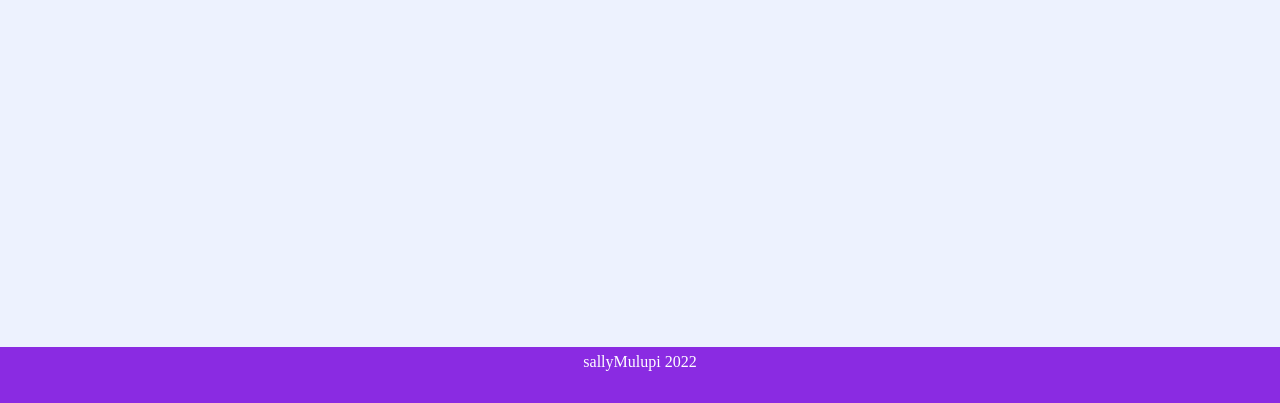
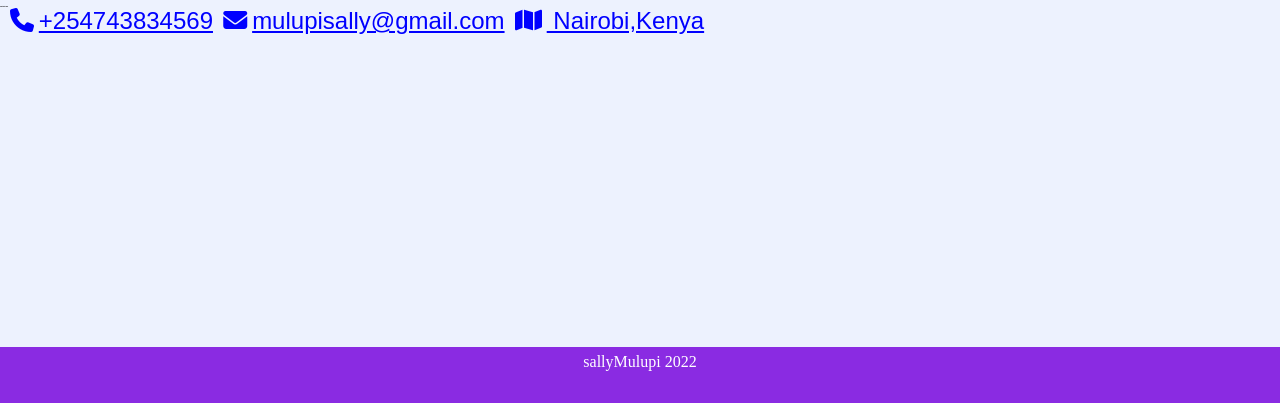
Before and after one commit to SallyMulupi/SALLY-MULUPI-S-PORTFOLIO, a plain HTML site: page index.html in a window 1280 px wide. Shown: the part 453-856 px from the top of the page. Drawn offline with nearby package versions, Linux system fonts and the light colour scheme.

Commit message:
add contact

```diff
--- a/index.html
+++ b/index.html
@@ -62,6 +62,7 @@
             <img src="./images/profile pic.png" class="man-img">
 
         </div>
+
         <div class="social">
             <a href="#"> <i class="fab fa-facebook-f"></i></a>
             <a href="#"> <i class="fab fa-twitter"></i></a>
@@ -69,6 +70,13 @@
             <a href="#"> <i class="fab fa-linkedin"></i></a>
             <a href="#"> <i class="fab fa-github"></i></a>
 
+        </div>
+        <div class="social">
+            <h3>Contact Info</h3>
+            <a href="tel:+254743834569"> <i class="fas fa-phone"></i>+254743834569</a>
+
+            <a href="mailto:mulupisally@gmail.com"> <i class="fas fa-envelope"></i>mulupisally@gmail.com</a>
+            <a href="#"> <i class="fas fa-map"></i> Nairobi,Kenya </a>
         </div>
 
 
--- a/style.css
+++ b/style.css
@@ -105,6 +105,7 @@
                     padding: 1rem 0;
                     margin-left: 10px;
                     margin-top: 20px;
+                    text text-decoration: none;
                 }
 
                 .social a i {
@@ -123,3 +124,7 @@
                 .social {
                     margin-top: 50px;
                 }
+
+                .social {
+                    font-size: 1.2px;
+                }
```
